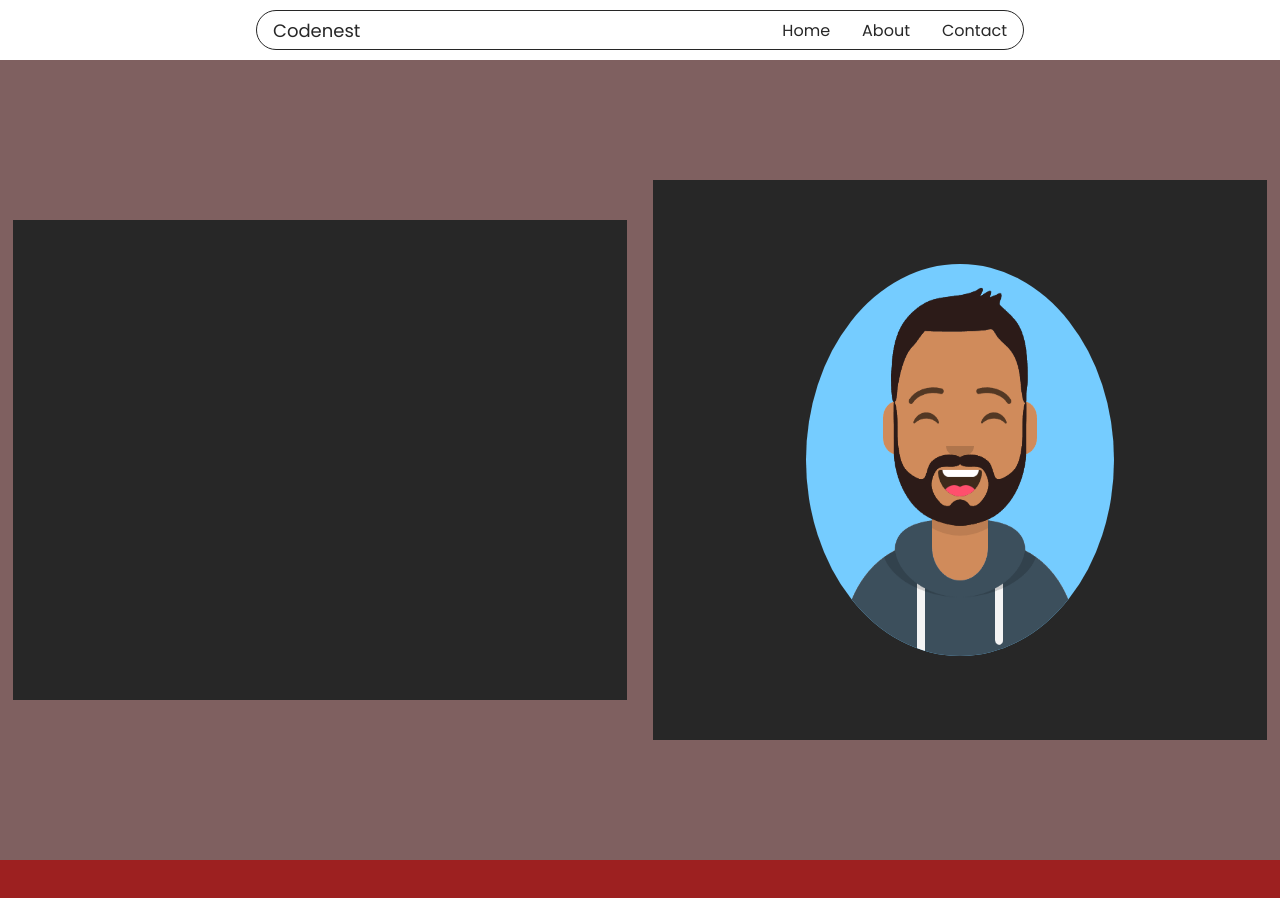
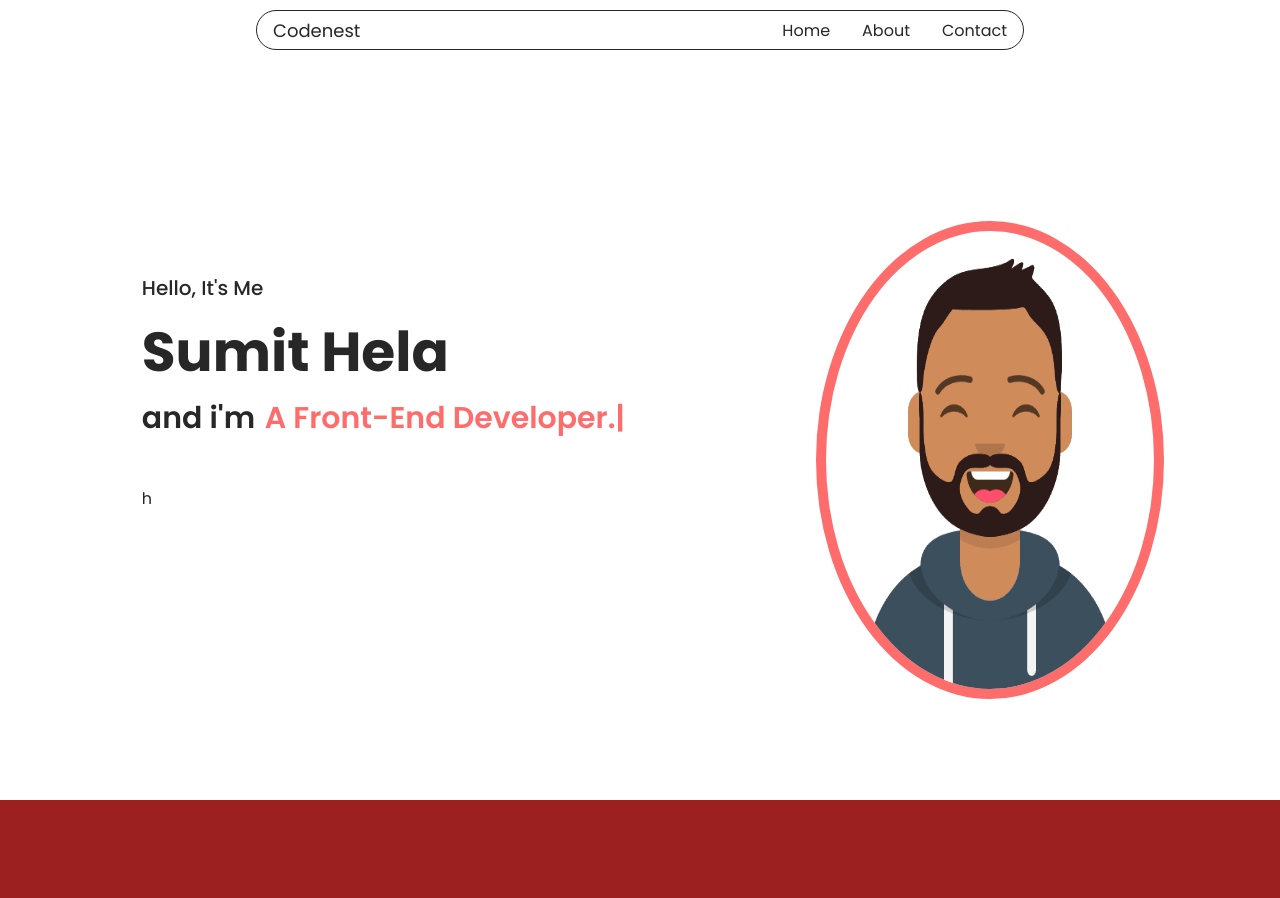
Before and after one commit to Sumit-Hela/starter-website, a plain HTML site: page index.html in a window 1280 px wide. Shown: the top 898 px of the page. Drawn offline with nearby package versions, Linux system fonts and the light colour scheme.

Commit message:
finish the hero sectataion almost

```diff
--- a/index.html
+++ b/index.html
@@ -31,7 +31,15 @@
     </div>
     <!-- navbar end -->
      <div class="info-area">
-      <div class="info-text-area"></div>
+      <div class="info-text-area">
+        <div class="greatings"><h2>hello, it's me</h2></div>
+        <div class="name"><h1>sumit hela</h1></div>
+        <div class="type-animatation">
+          <div class="fixed-text"><h2>and i'm</h2></div>
+          <div class="animate"><span id="element"></span></div>
+        </div>
+        <div class="btns">h</div>
+      </div>
       <div class="info-img-area"><img src="./vault/avataaars.png" alt=""></div>
      </div>
 
--- a/style.css
+++ b/style.css
@@ -8,6 +8,7 @@
 :root {
   --primary-color: #75ccff;
   --secondry-color: #272727;
+  --red:#ff6c6c;
   --white: #ffffff;
 }
 .main {
@@ -81,7 +82,6 @@
 /* navbar end */
 /* info started*/
 .info-area{
-  background-color: #7f6060;
   height: 100%;
   width: 100%;
   display: flex;
@@ -91,23 +91,73 @@
 .info-text-area{
   height: 60%;
   width: 48%;
-  background-color: #272727;
-  margin: auto;
+  margin-left: 130px;
+  padding-top: 30px;
+}
+.info-text-area .greatings{
+  width: 100%;
+  height: 8%;
+  display: flex;
+  align-items: center;
+  margin-top: 20px;
+}
+.info-text-area .greatings h2{
+  font-size: 20px;
+  font-weight: 500;
+  text-transform: capitalize;
+}
+.info-text-area .name{
+  width: 100%;
+  height: 20%;
+  display: flex;
+  align-items: center;
+}
+.info-text-area .name h1{
+  font-size: 55px;
+  font-weight: 700;
+  text-transform: capitalize;
+}
+.info-text-area .type-animatation{
+  width: 100%;
+  height: 20%;
+
+  display: flex;
+}
+.info-text-area .type-animatation .fixed-text{
+  width: 20%;
+  height: 100%;
+
+}
+.info-text-area .type-animatation .fixed-text h2{
+  font-size: 30px;
+  font-weight: 600;
+}
+.info-text-area .type-animatation .animate{
+  width: 80%;
+  height: 100%;
+}
+.info-text-area .type-animatation .animate span{
+  font-size: 30px;
+  font-weight: 600;
+  color: var(--red);
+}
+.info-text-area .btns{
+  width: 100%;
+  height: 25%;
+
 }
 .info-img-area{
-  height: 70%;
-  width: 48%;
-  background-color: #272727;
-  margin: auto;
+  height: 83%;
+  width: 40%;
   display: flex;
-  justify-content: center;
   align-items: center;
 }
 .info-img-area img{
-  width: 50%;
-  height: 70%;
-  background-color: var(--primary-color);
+  width: 68%;
+  height: 72%;
   border-radius: 50%;
+  margin-left: 60px;
+  border: 10px solid var(--red);
 }
 /* about sectation */
 .about-sectation {
```
